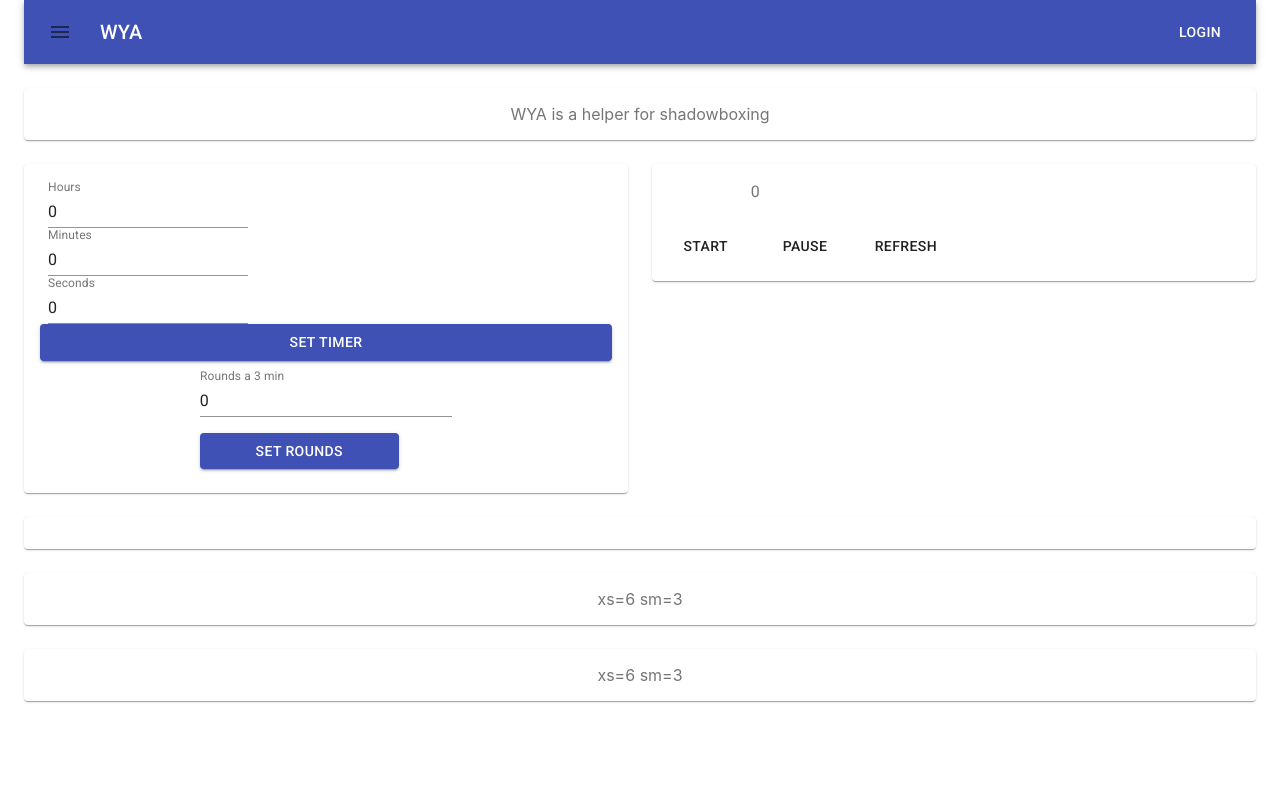
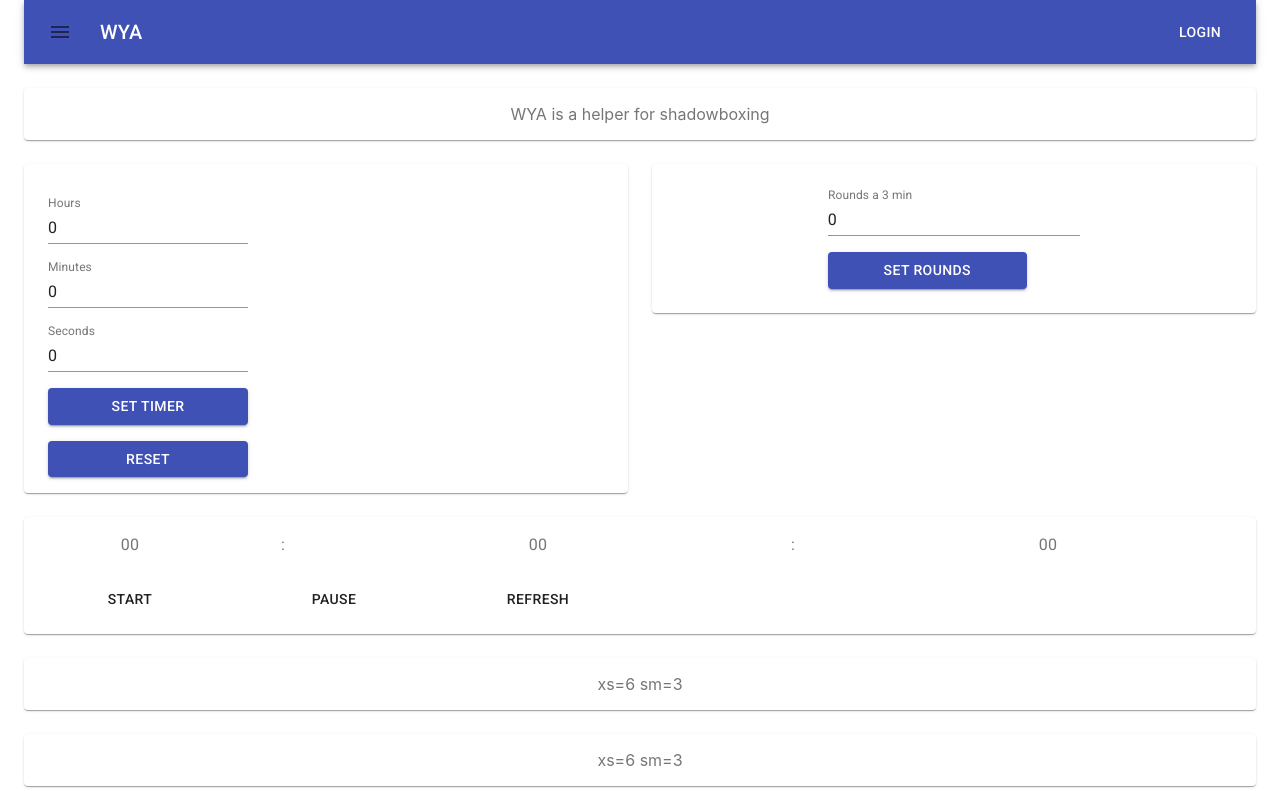
Before and after one commit to JanRiefling/wya-boxing, a React (Create React App) app: page / in a window 1280 px wide. Built offline with nearby package versions, Linux system fonts and the light colour scheme.

Commit message:
Too stupid to clearInterval

```diff
--- a/src/actions/index.js
+++ b/src/actions/index.js
@@ -2,6 +2,8 @@ export const SET_TIMER = 'SET_TIMER';
 export const DECREMENT_TIMER = 'DECREMENT_TIMER';
 export const RESET_TIMER = 'RESET_TIMER';
 export const PAUSE_TIMER = 'PAUSE_TIMER';
+export const END_TIMER = 'END_TIMER';
+export const START_TIMER = 'START_TIMER';
 
 
 export function setTimerTime (totalTimeInMs) {
@@ -11,9 +13,26 @@ export function setTimerTime (totalTimeInMs) {
     }
 };
 
-export function decrementTimer(totalTimeInMs) {
+export function decrementTimer() {
     return {
     type: DECREMENT_TIMER,
-    totalTimeInMs,
 }
 }
+
+export function pauseTimer(){
+    return {
+        type: PAUSE_TIMER,
+    }
+}
+
+export function endTimer(){
+    return {
+        type: END_TIMER,
+    }
+}
+
+export function startTimer(){
+    return {
+        type: START_TIMER,
+    }
+}
--- a/src/components/timer/SetTimer.js
+++ b/src/components/timer/SetTimer.js
@@ -14,6 +14,7 @@ const useStyles = makeStyles((theme) => ({
   textField: {
     marginLeft: theme.spacing(1),
     marginRight: theme.spacing(1),
+    marginTop: theme.spacing(2),
     width: 200,
   },
 }));
@@ -29,11 +30,18 @@ export default function SetTimer() {
 
 
   function submitTime() {
-
     const totalTimeInMs = (seconds * 1000) + (hours * 60 * 60 * 1000) + (minutes * 60 * 1000);
     dispatch(setTimerTime(totalTimeInMs));
     console.log(totalTimeInMs)
   }
+
+ function resetTimer() {
+   setHours(0);
+   setMinutes(0);
+   setSeconds(0);
+   dispatch({type: "RESET_TIMER"});
+ }
+
 
   return (
     <FormControl className={classes.container} noValidate>
@@ -77,9 +85,10 @@ export default function SetTimer() {
           shrink: true,
         }}
       />
-      <Button variant="contained" color="primary" onClick={submitTime}>
+      <Button className={classes.textField} variant="contained" color="primary" onClick={submitTime}>
         Set Timer
       </Button>
+      <Button className={classes.textField} variant="contained" color="primary" onClick={resetTimer}>Reset</Button>
     </FormControl>
   );
 }
--- a/src/components/timer/StopWatch.js
+++ b/src/components/timer/StopWatch.js
@@ -1,74 +1,101 @@
-import React, { useState } from "react";
+import React, { useEffect, useState } from "react";
 import Typography from "@material-ui/core/Typography";
 import { useSelector, useDispatch } from "react-redux";
 import Grid from "@material-ui/core/Grid";
 import { Button } from "@material-ui/core";
-import { SET_TIMER, PAUSE_TIMER } from "../../actions/index";
+import { START_TIMER, END_TIMER } from "../../actions";
 
 export default function StopWatch() {
   const timer = useSelector((state) => state.timerReducer);
   const dispatch = useDispatch();
-  let totalTimeInMs = timer.totalTimeInMs
+  const [parsedTime, setParsedTime] = useState({
+    hours: "00",
+    minutes: "00",
+    seconds: "00",
+  });
+  let timeOut;
+  let timerInterval;
 
+  useEffect(() => {
+    let parsedHours = Math.floor(timer.totalTimeInMs / 3600000);
+    let parsedMinutes = Math.floor((timer.totalTimeInMs % 3600000) / 60000);
+    let parsedSeconds = Math.floor(
+      ((timer.totalTimeInMs % 360000) % 60000) / 1000
+    );
 
-/*   function timeConversion(totalTimeInMs) {
-
-    let seconds = (totalTimeInMs / 1000).toFixed(1);
-
-    let minutes = (totalTimeInMs / (1000 * 60)).toFixed(1);
-
-    let hours = (totalTimeInMs / (1000 * 60 * 60)).toFixed(1);
-
-    let days = (totalTimeInMs / (1000 * 60 * 60 * 24)).toFixed(1);
-
-    if (seconds < 60) {
-        return seconds + " Sec";
-    } else if (minutes < 60) {
-        return minutes + " Min";
-    } else if (hours < 24) {
-        return hours + " Hrs";
-    } else {
-        return days + " Days"
+    if (parsedHours < 10) {
+      parsedHours = "0" + parsedHours;
     }
 
-    let timerObject = {hours: hours, minutes: minutes, seconds: seconds};
+    if (parsedMinutes < 10) {
+      parsedMinutes = "0" + parsedMinutes;
+    }
 
-    return timerObject;
-} */
+    if (parsedSeconds < 10) {
+      parsedSeconds = "0" + parsedSeconds;
+    }
+
+    setParsedTime({
+      ...parsedTime,
+      hours: parsedHours,
+      minutes: parsedMinutes,
+      seconds: parsedSeconds,
+    });
+  }, [timer]);
+
+  useEffect(() => {
+
+    if(timer.isStarted == true) {
+
+      timeOut = setTimeout(() => {
+        clearInterval(timerInterval);
+        dispatch({type: "END_TIMER"})
+      }, timer.totalTimeInMs + 1000);
+
+      timerInterval = setInterval( () => {
+        dispatch({ type: "DECREMENT_TIMER"});
+      }, 1000);
+
+    }
+  },[timer.isStarted])
 
   function startTimer() {
-
-    if(!null || !undefined) {
-      setTimeout(() => { clearInterval(secondInterval); console.log('stop'); }, timer.totalTimeInMs);
-
-      let secondInterval = setInterval(function() {
-
-        dispatch({type: "DECREMENT_TIMER", totalTimeInMs: totalTimeInMs})
-        console.log(timer.totalTimeInMs)
-      }, 1000 );
-    }
-
-
+    dispatch({type: 'START_TIMER'});
   }
 
   function pauseTimer() {
-    dispatch({type: PAUSE_TIMER});
+    dispatch({ type: "PAUSE_TIMER"});
   }
 
+  function stopTimer() {
+    dispatch({type: "END_TIMER"});
+    clearInterval(timerInterval);
+    setTimeout(timerInterval);
+  }
 
   return (
     <Grid container spacing={3}>
-      <Grid item xs={4}>
-        <Typography>{timer.totalTimeInMs}</Typography>
+      <Grid item xs={2}>
+        <Typography>{parsedTime.hours}</Typography>
+      </Grid>
+      <Grid item xs={1}>
+        <Typography>:</Typography>
       </Grid>
       <Grid item xs={4}>
-        <Typography>{timer.minutes}</Typography>
+        <Typography>{parsedTime.minutes}</Typography>
+      </Grid>
+      <Grid item xs={1}>
+        <Typography>:</Typography>
       </Grid>
       <Grid item xs={4}>
-        <Typography>{timer.seconds}</Typography>
+        <Typography>{parsedTime.seconds}</Typography>
       </Grid>
       <Grid item xs={2}>
-        <Button onClick={startTimer}>Start</Button>
+        {
+        !timer.isStarted ?
+        <Button onClick={startTimer}>Start</Button> :
+        <Button onClick={stopTimer}>Stop</Button>
+        }
       </Grid>
       <Grid item xs={2}>
         <Button onClick={pauseTimer}>Pause</Button>
--- a/src/components/timer/TimerForm.js
+++ /dev/null
@@ -1,20 +0,0 @@
-import React from 'react';
-import Box from '@material-ui/core/Box';
-import SetTimer from './SetTimer';
-import SetRounds from './SetRounds';
-
-
-
-
-export default function TimerForm(){
-
-
-return (
-    <>
- <Box >
-     <SetTimer />
-     <SetRounds />
- </Box>
- </>
-);
-}
--- a/src/pages/StartPage.js
+++ b/src/pages/StartPage.js
@@ -3,7 +3,8 @@ import { makeStyles } from '@material-ui/core/styles';
 import Paper from '@material-ui/core/Paper';
 import Grid from '@material-ui/core/Grid';
 import WyaAppBar from '../components/WyaAppBar';
-import TimerForm from '../components/timer/TimerForm';
+import SetTimer from '../components/timer/SetTimer';
+import SetRounds from '../components/timer/SetRounds';
 import StopWatch from '../components/timer/StopWatch';
 
 const useStyles = makeStyles((theme) => ({
@@ -31,14 +32,16 @@ export default function StartPage() {
         </Grid>
         <Grid item xs={12} sm={6}>
           <Paper className={classes.paper}>
-              <TimerForm />
+              <SetTimer />
           </Paper>
         </Grid>
         <Grid item xs={12} sm={6}>
-          <Paper className={classes.paper}><StopWatch /></Paper>
+          <Paper className={classes.paper}>
+            <SetRounds />
+            </Paper>
         </Grid>
         <Grid item xs={12}>
-          <Paper className={classes.paper}></Paper>
+          <Paper className={classes.paper}><StopWatch /></Paper>
         </Grid>
         <Grid item xs={12}>
           <Paper className={classes.paper}>xs=6 sm=3</Paper>
--- a/src/reducers/timerReducer.js
+++ b/src/reducers/timerReducer.js
@@ -1,15 +1,19 @@
-import { AccordionActions } from '@material-ui/core';
-import {SET_TIMER, PAUSE_TIMER, RESET_TIMER, DECREMENT_TIMER} from '../actions/index'
-
+import {
+  SET_TIMER,
+  PAUSE_TIMER,
+  RESET_TIMER,
+  DECREMENT_TIMER,
+  END_TIMER,
+  START_TIMER
+} from "../actions/index";
 
 const initialState = {
   totalTimeInMs: 0,
-}
+  isStarted: false,
+  isPaused: false,
+};
 
-
-
-function timerReducer (state = initialState, action) {
-
+function timerReducer(state = initialState, action) {
   switch (action.type) {
     case SET_TIMER:
       return {
@@ -17,18 +21,28 @@ function timerReducer (state = initialState, action) {
         totalTimeInMs: action.totalTimeInMs,
       };
     case PAUSE_TIMER:
-        return {...state};
+      return {
+        totalTimeInMs: state.totalTimeInMs,
+        isPaused: true,
+        isStarted: false,
+      };
+    case END_TIMER:
+      return initialState;
+      case START_TIMER:
+        return {
+          ...state,
+          isStarted: true,
+        };
     case RESET_TIMER:
       return state;
     case DECREMENT_TIMER:
       return {
         ...state,
-         totalTimeInMs: state.totalTimeInMs - 1000
+        totalTimeInMs: state.totalTimeInMs - 1000,
       };
     default:
       return state;
   }
-  };
-
+}
 
 export default timerReducer;
```
Lines whose indentation alone changed are shown as unchanged.
